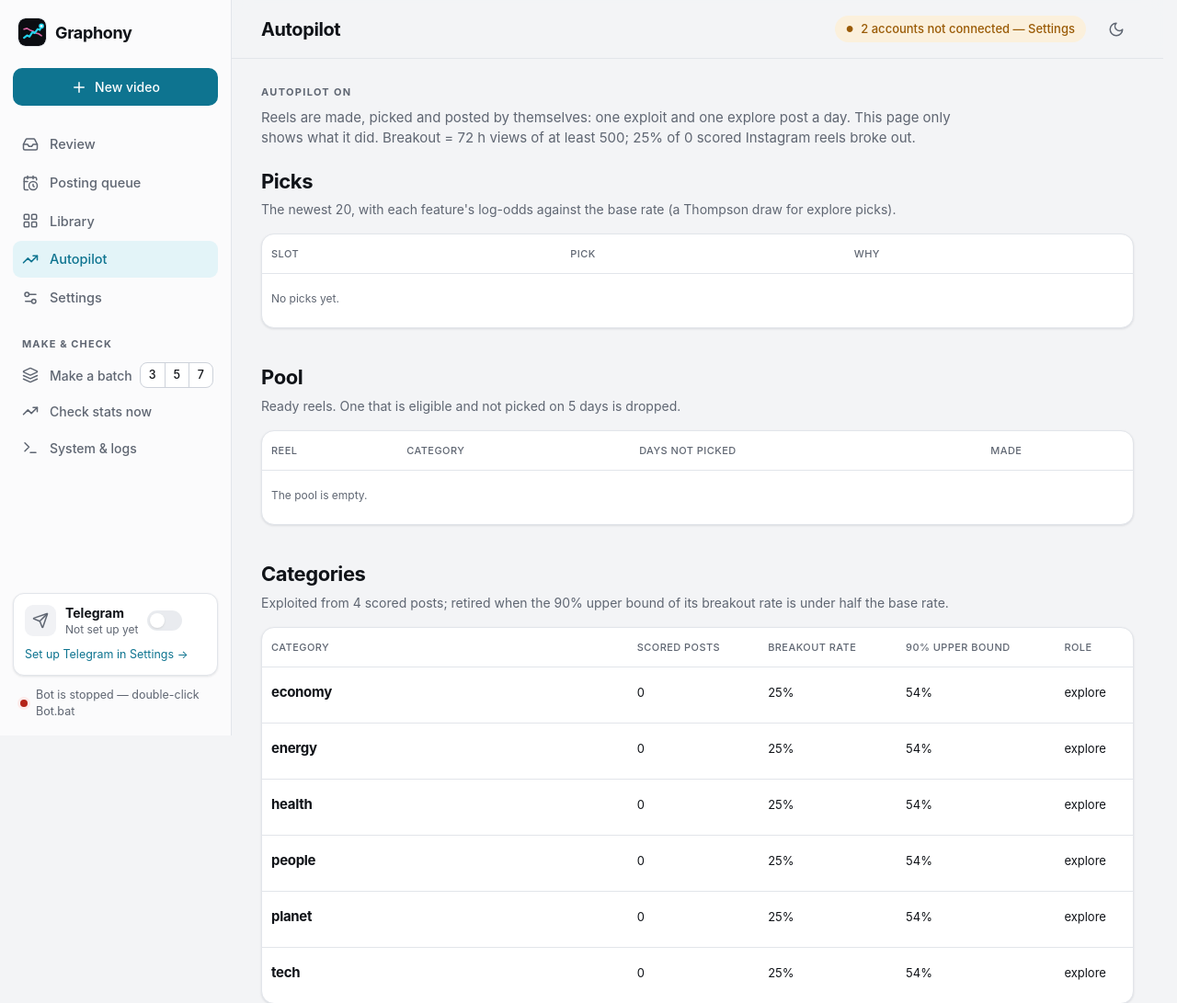
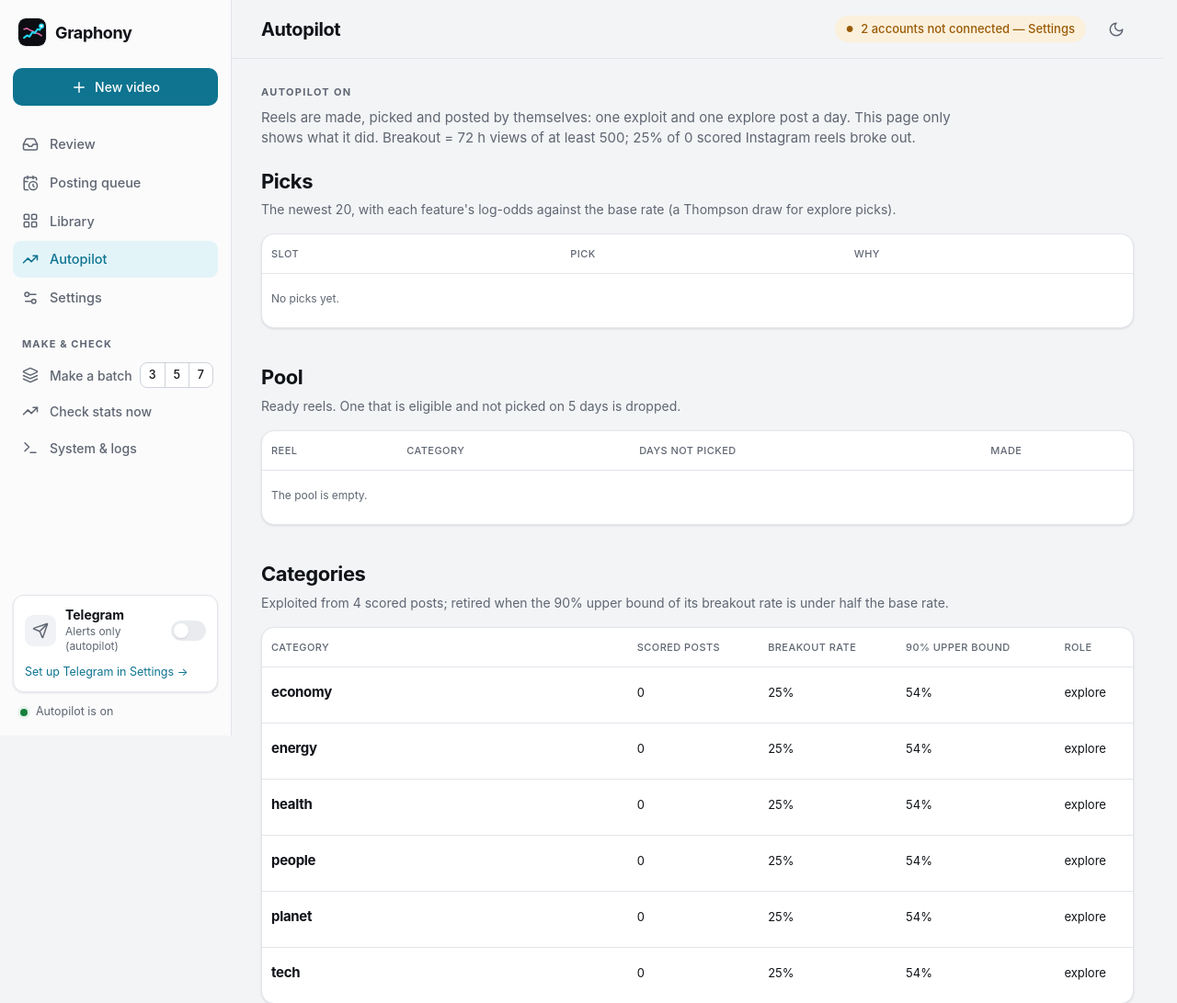
Before and after one commit to Manas236/LoudGraph, a Flask app: page /autopilot in a window 1280 px wide. Shown: the top 1091 px of the page at 92% size. Run offline with Flask 3, Linux system fonts and the light colour scheme; data comes from the database, SQL or seed files in the repository; data that the repository does not hold is empty; parts of the project's set-up code (start-up, migrations or seed data) failed here and were passed over; some web fonts are replaced.

Commit message:
Dashboard sidebar: "Autopilot is on" instead of "Bot is stopped" when no bot runs by design
Co-Authored-By: Claude Opus 5.5 <noreply@anthropic.com>

```diff
--- a/dashboard/app.py
+++ b/dashboard/app.py
@@ -112,7 +112,7 @@ def review_state():
                    activity=render_template("_activity.html", making=vm.activity(), attention=vm.attention()),
                    status=render_template("_status.html"),
                    counts={"review": nav["review"], "queue": nav["queue"]}, bot=nav["bot"],
-                   telegram=nav["telegram"]["line"])
+                   bot_text=nav["bot_text"], telegram=nav["telegram"]["line"])
 
 
 @app.get("/queue")
--- a/dashboard/static/dashboard.js
+++ b/dashboard/static/dashboard.js
@@ -44,7 +44,7 @@
     }
     const line = $('[data-telegram-line]'); if (line && data.telegram) line.textContent = data.telegram;
     const bot = $('[data-bot-line]');
-    if (bot) { bot.classList.toggle('is-running', data.bot); $('[data-bot-text]', bot).textContent = data.bot ? 'Bot is running' : 'Bot is stopped — double-click Bot.bat'; }
+    if (bot) { bot.classList.toggle('is-running', data.bot); $('[data-bot-text]', bot).textContent = data.bot_text || (data.bot ? 'Bot is running' : 'Bot is stopped — double-click Bot.bat'); }
   }
   async function poll() {
     if (pollBusy || busy || document.hidden) return;
--- a/dashboard/templates/base.html
+++ b/dashboard/templates/base.html
@@ -22,7 +22,7 @@
 <form action="/settings/telegram" method="post" data-async data-telegram class="telegram-card {{ 'is-on' if nav.telegram.on }}"><input type="hidden" name="csrf" value="{{ csrf }}">
 <label class="switch telegram-switch"><span class="telegram-icon">{{ icon('send') }}</span><span class="telegram-copy"><b>Telegram</b><small data-telegram-line>{{ nav.telegram.line }}</small></span><input type="checkbox" name="enabled" role="switch" aria-label="Telegram approvals" data-autosave {{ 'checked' if nav.telegram.on }} {{ 'disabled' if not nav.telegram.configured }}></label>
 {% if not nav.telegram.configured %}<a class="side-link" href="/settings#accounts">Set up Telegram in Settings →</a>{% endif %}<noscript><button>Save</button></noscript></form>
-<p class="bot-line {{ 'is-running' if nav.bot }}" data-bot-line><span class="dot" aria-hidden="true"></span><span data-bot-text>{{ 'Bot is running' if nav.bot else 'Bot is stopped — double-click Bot.bat' }}</span></p>
+<p class="bot-line {{ 'is-running' if nav.bot }}" data-bot-line><span class="dot" aria-hidden="true"></span><span data-bot-text>{{ nav.bot_text }}</span></p>
 </div>
 </aside>
 <div class="scrim" data-sidebar-close></div>
--- a/dashboard/viewmodels.py
+++ b/dashboard/viewmodels.py
@@ -64,9 +64,13 @@ def status():
 
 def nav():
     """The sidebar: how many reels wait in Review and in the posting queue, the Telegram switch and the bot."""
-    from pipeline import posting, review
+    from pipeline import autopilot, posting, review
     telegram = account_states()["telegram"]
     running = health.heartbeat_state(db.kv_get("heartbeat:bot"))["state"] == "ok"
+    if autopilot.on():   # the jobs run from timers (or Bot.bat's job loop); Telegram only gets alerts
+        return {"review": len(review.queue()), "queue": len(posting.queue()), "bot": True,
+                "bot_text": "Autopilot is on", "telegram": {"configured": telegram["configured"], "on": False,
+                                                            "line": "Alerts only (autopilot)"}}
     on = telegram["configured"] and telegram_switch()
     if not telegram["configured"]:
         line = "Not set up yet"
@@ -77,6 +81,7 @@ def nav():
     else:
         line = "On — cards go to your phone"
     return {"review": len(review.queue()), "queue": len(posting.queue()), "bot": running,
+            "bot_text": "Bot is running" if running else "Bot is stopped — double-click Bot.bat",
             "telegram": {"configured": telegram["configured"], "on": on, "line": line}}
 
 
```
Also changed, not shown: tests/test_autopilot.py (+6 -0 lines).
